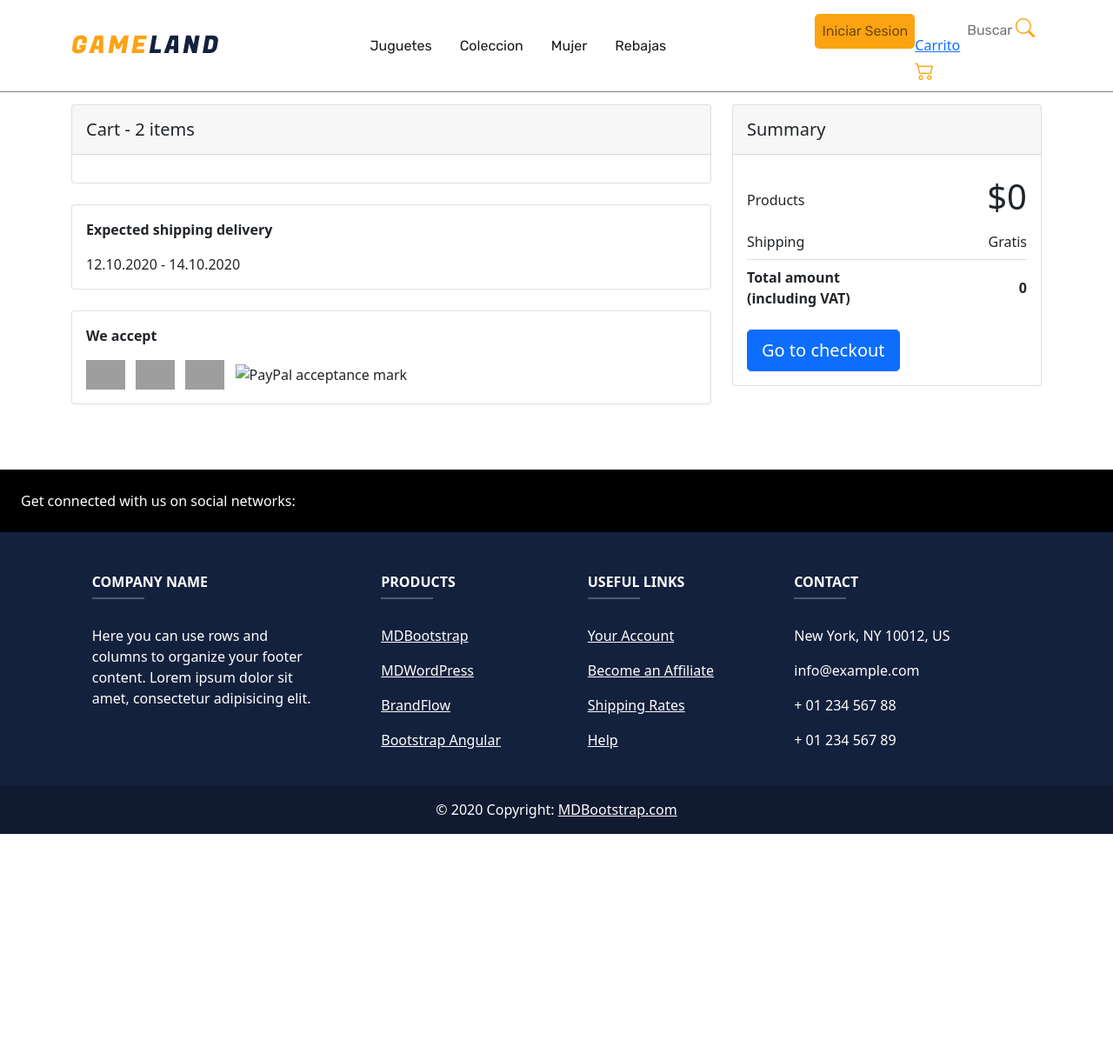
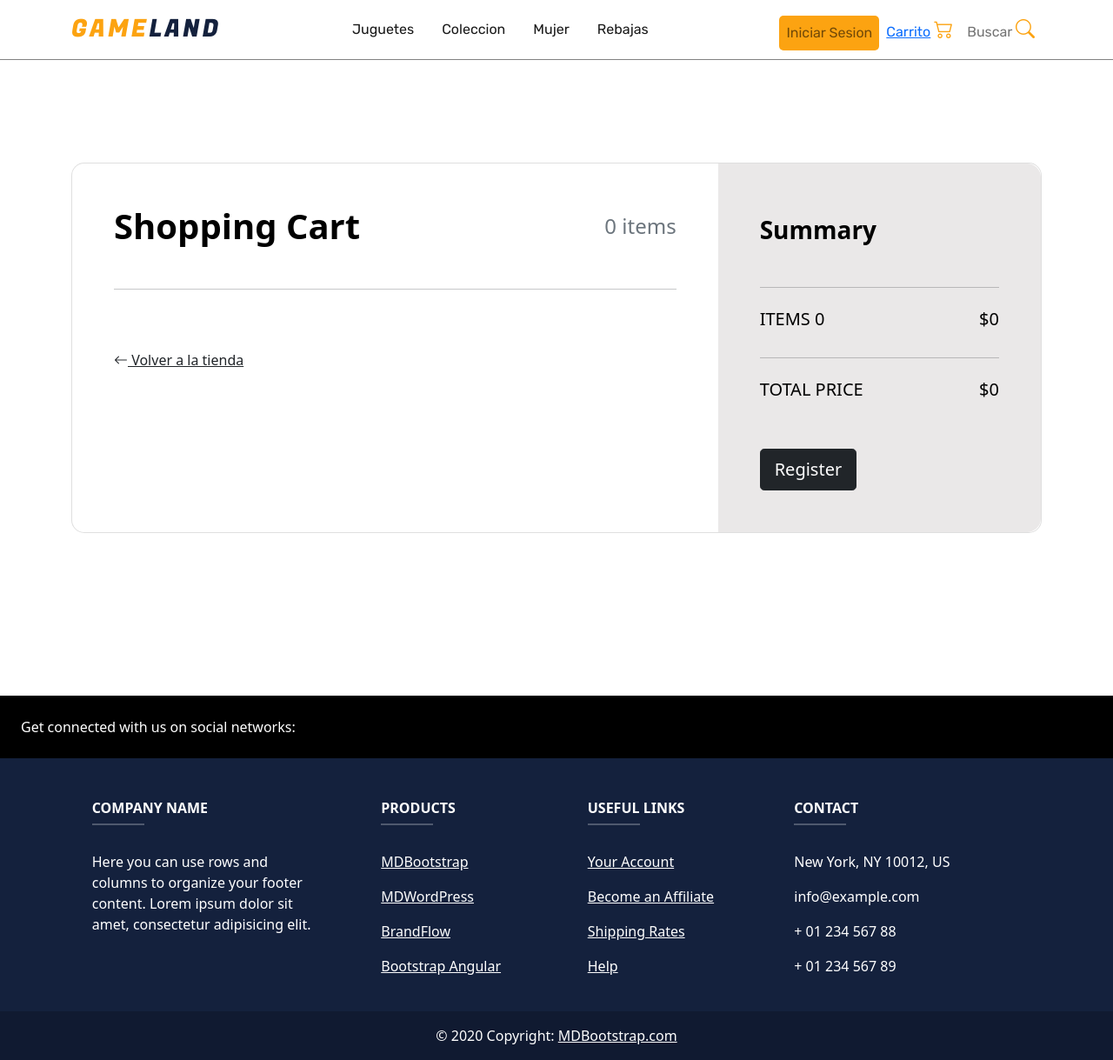
Before and after one commit to JosueReyes-1/GAMELAND, a Django app: page /listaproductos/ in a window 1280 px wide. Shown: the whole page at 87% size. Before the commit the page ends 959 px from the top, so only its background shows below. Run offline with Django 4.2, Linux system fonts and the light colour scheme; tables that the repository leaves empty hold one stand-in row (values such as "Sample post"); some libraries are stand-ins or nearby versions; grey boxes are pictures that could not be loaded.

Commit message:
se cambio el diseño de shopping card y se actualizo el view.py para obtener el usuario

```diff
--- /dev/null
+++ b/gameland/static/css/carrito_compra.css
@@ -0,0 +1,34 @@
+@media (min-width: 1025px) {
+    .h-custom {
+        height: 100vh !important;
+        }
+}
+
+.card-registration .select-input.form-control[readonly]:not([disabled]) {
+    font-size: 1rem;
+    line-height: 2.15;
+    padding-left: .75em;
+    padding-right: .75em;
+}
+
+.card-registration .select-arrow {
+    top: 13px;
+}
+
+.bg-grey {
+    background-color: #eae8e8;
+}
+
+@media (min-width: 992px) {
+    .card-registration-2 .bg-grey {
+        border-top-right-radius: 16px;
+        border-bottom-right-radius: 16px;
+    }
+}
+
+@media (max-width: 991px) {
+    .card-registration-2 .bg-grey {
+        border-bottom-left-radius: 16px;
+        border-bottom-right-radius: 16px;
+    }
+}
--- a/indexapp/templates/indexapp/base.html
+++ b/indexapp/templates/indexapp/base.html
@@ -65,16 +65,10 @@
 						</li>
 
 						<li class="nav-item me-3 me-lg-0">
-							<a class="nav-link hover" href="#!">
-								<form action="listaproductos/" method="POST">
-									{% csrf_token %}
-									<input type="hidden" name="user_pk" value="{{user.pk}}">
-									<a type="submit" href="{% url 'lista'%}">Carrito</a>
-								</form>
-
-
+							<span class="nav-link hover" href="#!">
+								<a href="{% url 'lista'%}">Carrito</a>
 								<i class="bi bi-cart2 icon"></i>
-							</a>
+							</span>
 						</li>
 						<li class="nav-item me-3 me-lg-0">
 
--- a/shopping_cart/templates/shopping_cart/carrito_compras.html
+++ b/shopping_cart/templates/shopping_cart/carrito_compras.html
@@ -3,131 +3,86 @@
 {% load static %}
 
 {% block head %}
+    <link rel="stylesheet" href="{% static "css/carrito_compra.css" %}">
 {% endblock %}
 
 {% block content %}
-<section class="h-100 gradient-custom mt-5">
-    <div class="container py-5">
-        <div class="row d-flex justify-content-center my-4">
-            <div class="col-md-8">
-                <div class="card mb-4">
-                    <div class="card-header py-3">
-                        <h5 class="mb-0">Cart - 2 items</h5>
+<section class="h-100 h-custom" >
+    <div class="container py-5 h-100">
+        <div class="row d-flex justify-content-center align-items-center h-100">
+            <div class="col-12">
+                <div class="card card-registration card-registration-2"
+                    style="border-radius: 15px;">
+                    <div class="card-body p-0">
+                        <div class="row g-0">
+                            <div class="col-lg-8">
+                                <div class="p-5">
+                                    <div class="d-flex justify-content-between
+                                        align-items-center mb-5">
+                                        <h1 class="fw-bold mb-0 text-black titulo3 fs-1">Shopping Cart</h1>
+                                        <h6 class="mb-0 text-muted titul3 fs-4">{{countP}} items</h6>
                                     </div>
-                    <div class="card-body">
+                                    <hr class="my-4">
                                     {% for productos in listaproductos %}
-                            <div class="row">
-                                <div class="col-lg-3 col-md-12 mb-4 mb-lg-0">
-                                    <div class="bg-image hover-overlay hover-zoom
-                                        ripple rounded"
-                                        data-mdb-ripple-color="light">
-                                        <img
-                                            src="{{productos.producto.imagenes.last.imagen.url}}"
-                                            class="w-100" alt="Blue Jeans Jacket" />
-                                        <a href="#!">
-                                            <div class="mask"
-                                                style="background-color: rgba(251,
-                                                251, 251, 0.2)"></div>
-                                        </a>
+                                        <div class="row mb-4 d-flex justify-content-between align-items-center">
+                                            <div class="col-md-2 col-lg-2 col-xl-2">
+                                                <img src="{{productos.producto.imagenes.last.imagen.url}}" class="img-fluid rounded-3" alt="Cotton T-shirt">
+                                            </div>
+                                            <div class="col-md-3 col-lg-3 col-xl-3">
+                                                <h6 class="text-muted titulo3 ">{{productos.producto.marca}}</h6>
+                                                <h5 class="text-black mb-0 titulo3">{{productos.producto.nombre}}</h5>
+                                            </div>
+                                            <div class="col-md-3 col-lg-3 col-xl-2 ">
+                                                <h6 class="titulo3">Cantidad: 3</h6>
+
+
+                                            </div>
+                                            <div class="col-md-3 col-lg-2 col-xl-2 ">
+                                                <h6 class=" titulo3">Precio: ${{productos.producto.precio}}</h6>
+
+                                            </div>
+                                            <div class="col-md-1 col-lg-1 col-xl-1 text-end">
+                                                <a href="#!" class="text-muted"><i class="bi bi-x"></i></a>
                                             </div>
                                         </div>
 
-                                <div class="col-lg-5 col-md-6 mb-4 mb-lg-0">
-                                    <p><strong>{{productos.producto.nombre}}</strong></p>
-                                </div>
+                                        <hr class="my-4">
+                                    {% endfor %}
 
-                                <div class="col-lg-4 col-md-6 mb-4 mb-lg-0">
-                                    <div class="d-flex mb-4" style="max-width:
-                                        300px">
-                                        <button class="btn btn-primary px-3 me-2"
-                                            onclick="this.parentNode.querySelector('input[type=number]').stepDown()">
-                                            <i class="bi bi-dash-lg"></i>
-                                        </button>
 
-                                        <div class="form-outline">
-                                            <input id="form1" min="0"
-                                                name="quantity" value="1"
-                                                type="number" class="form-control"
-                                                />
-                                            <label class="form-label" for="form1">Quantity</label>
-                                        </div>
 
-                                        <button class="btn btn-primary px-3 ms-2"
-                                            onclick="this.parentNode.querySelector('input[type=number]').stepUp()">
-                                            <i class="bi bi-plus"></i>
-                                        </button>
-                                    </div>
-                                    <p class="text-start text-md-center">
-                                        <strong>${{productos.producto.precio}}</strong>
-                                    </p>
-                                </div>
-                            </div>
-                            <hr class="my-4" />
-                        {% endfor %}
-                    </div>
-                </div>
-                <div class="card mb-4">
-                    <div class="card-body">
-                        <p><strong>Expected shipping delivery</strong></p>
-                        <p class="mb-0">12.10.2020 - 14.10.2020</p>
-                    </div>
-                </div>
-                <div class="card mb-4 mb-lg-0">
-                    <div class="card-body">
-                        <p><strong>We accept</strong></p>
-                        <img class="me-2" width="45px"
-                            src="https://mdbcdn.b-cdn.net/wp-content/plugins/woocommerce-gateway-stripe/assets/images/visa.svg"
-                            alt="Visa" />
-                        <img class="me-2" width="45px"
-                            src="https://mdbcdn.b-cdn.net/wp-content/plugins/woocommerce-gateway-stripe/assets/images/amex.svg"
-                            alt="American Express" />
-                        <img class="me-2" width="45px"
-                            src="https://mdbcdn.b-cdn.net/wp-content/plugins/woocommerce-gateway-stripe/assets/images/mastercard.svg"
-                            alt="Mastercard" />
-                        <img class="me-2" width="45px"
-                            src="https://mdbcdn.b-cdn.net/wp-content/plugins/woocommerce/includes/gateways/paypal/assets/images/paypal.webp"
-                            alt="PayPal acceptance mark" />
+
+                                    <div class="pt-5">
+                                        <h6 class="mb-0 titulo3"><a href="{% url 'index' %}" class="text-body"><i class="bi bi-arrow-left"></i> Volver a la tienda</a></h6>
                                     </div>
                                 </div>
                             </div>
-            <div class="col-md-4">
-                <div class="card mb-4">
-                    <div class="card-header py-3">
-                        <h5 class="mb-0">Summary</h5>
+                            <div class="col-lg-4 bg-grey">
+                                <div class="p-5">
+                                    <h3 class="fw-bold mb-5 mt-2 pt-1 titulo3">Summary</h3>
+                                    <hr class="my-4">
+
+                                    <div class="d-flex justify-content-between
+                                        mb-4">
+                                        <h5 class="text-uppercase titulo3">items {{countP}}</h5>
+                                        <h5 class="titulo3">${{totalpagar}}</h5>
                                     </div>
-                    <div class="card-body">
-                        <ul class="list-group list-group-flush">
-                            <li class="list-group-item d-flex
-                                justify-content-between align-items-center
-                                border-0 px-0 pb-0">
-                                Products
-                                <h1>${{totalpagar}}</h1>
 
-                            </li>
-                            <li class="list-group-item d-flex
-                                justify-content-between align-items-center
-                                px-0">
-                                Shipping
-                                <span>Gratis</span>
-                            </li>
-                            <li
-                                class="list-group-item d-flex
-                                justify-content-between align-items-center
-                                border-0 px-0 mb-3">
-                                <div>
-                                    <strong>Total amount</strong>
-                                    <strong>
-                                        <p class="mb-0">(including VAT)</p>
-                                    </strong>
+
+
+
+                                    <hr class="my-4">
+
+                                    <div class="d-flex justify-content-between
+                                        mb-5">
+                                        <h5 class="text-uppercase titulo3">Total price</h5>
+                                        <h5 class="titulo3">${{totalpagar}}</h5>
                                     </div>
-                                <span><strong>{{totalpagar}}</strong></span>
-                            </li>
-                        </ul>
 
-                        <button type="button" class="btn btn-primary btn-lg
-                            btn-block">
-                            Go to checkout
-                        </button>
+                                    <button type="button" class="btn btn-dark btn-block btn-lg" data-mdb-ripple-color="dark">Register</button>
+                                </div>
+                            </div>
+                        </div>
                     </div>
                 </div>
             </div>
--- a/shopping_cart/views.py
+++ b/shopping_cart/views.py
@@ -1,15 +1,16 @@
 from django.http import HttpResponse
 from django.shortcuts import redirect, render
 from indexapp.models import Producto
-
+from django.contrib.auth.models import User
 from shopping_cart.models import Lista_Productos
 
 
 # Create your views here.
 def view_products(request):
-    user_pk=request.POST.get('user_pk')
-    productos=Lista_Productos.objects.filter(user_id=user_pk)
-
+    user=request.user.id
+    productos=Lista_Productos.objects.filter(user_id=user)
+    countP=productos.count()
+    print(user)
     total=0
     for precio in productos:
         total=total+precio.producto.precio
@@ -18,6 +19,7 @@
     context={
         "listaproductos":productos,
         "totalpagar":total,
+        "countP":countP,
     }
     return render(request,'shopping_cart/carrito_compras.html',context)
 
```
Also changed, not shown: media/productos/zombie-hunter-spider-man_marvel_silo_480x782.webp (added), media/wallpaperbetter_qlgpRWy.jpg (added), 1 other file. Lines whose indentation alone changed are shown as unchanged.
